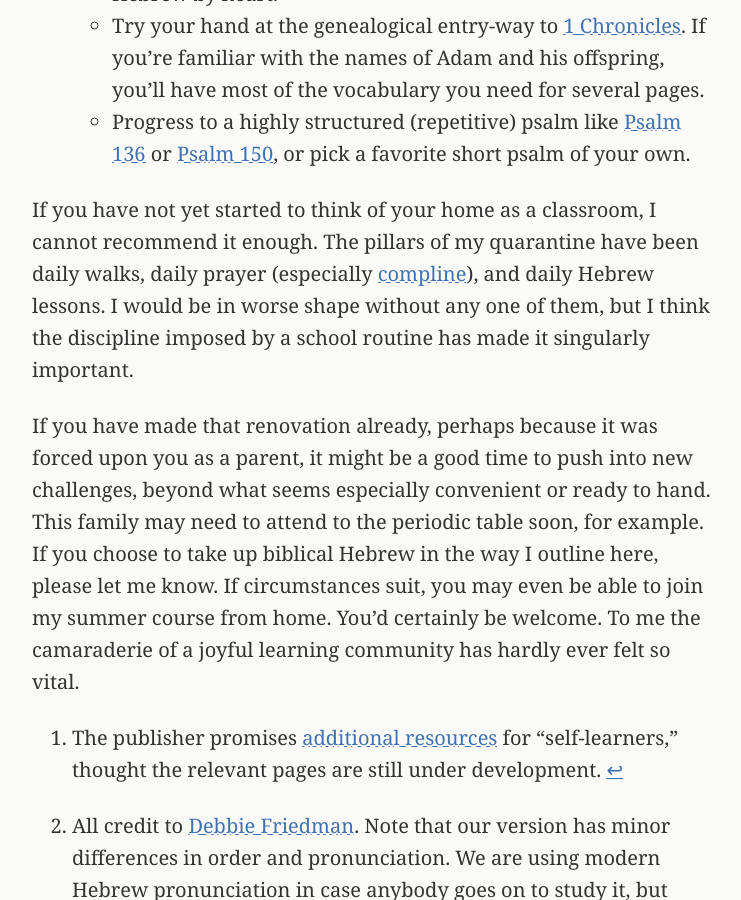
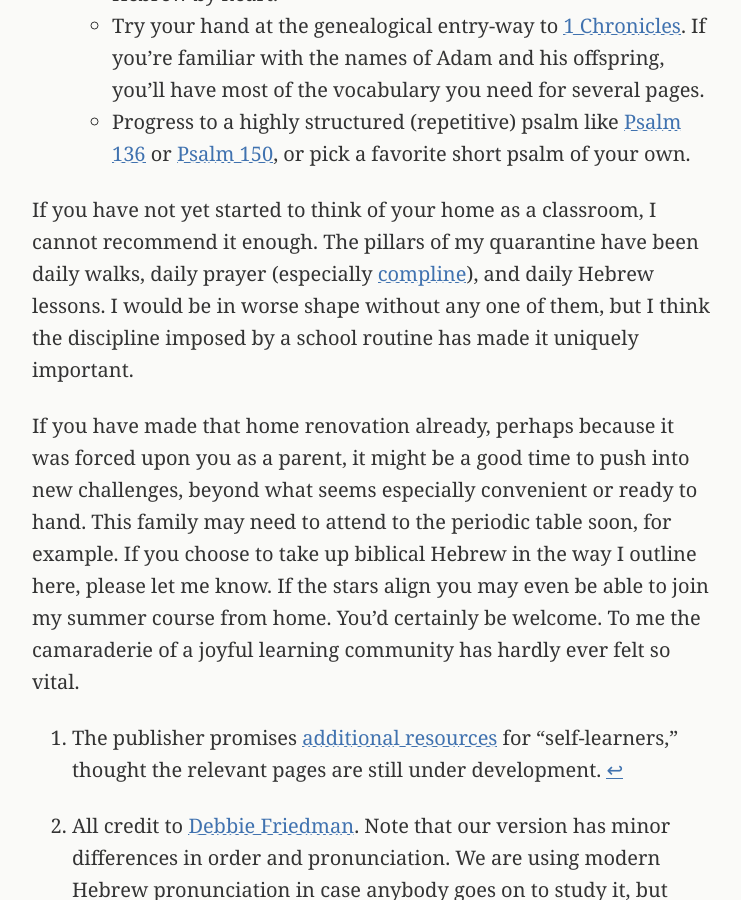
Before and after one commit to danieldriver/danieldriver.github.io, a Jekyll site: the page built from _posts/2020-04-27-hebrew-at-home.md, in a window 1280 px wide and 900 px high, scrolled down 2784 px. Shown: the whole window, without its empty margins (266-1007 px from the left). Built offline with Jekyll 4.4.1, drawn with Linux system fonts in a browser that asks for light colours; a script that is not in the unit is left out; some of the changed text lies outside the part shown.

Commit message:
fuss with diction

```diff
--- a/_posts/2020-04-27-hebrew-at-home.md
+++ b/_posts/2020-04-27-hebrew-at-home.md
@@ -85,15 +85,15 @@ If you have not yet started to think of your home as a classroom, I
 cannot recommend it enough. The pillars of my quarantine have been daily
 walks, daily prayer (especially [compline][]), and daily Hebrew lessons.
 I would be in worse shape without any one of them, but I think the
-discipline imposed by a school routine has made it singularly important.
+discipline imposed by a school routine has made it uniquely important.
 
-If you have made that renovation already, perhaps because it was forced
-upon you as a parent, it might be a good time to push into new
+If you have made that home renovation already, perhaps because it was
+forced upon you as a parent, it might be a good time to push into new
 challenges, beyond what seems especially convenient or ready to hand.
 This family may need to attend to the periodic table soon, for example.
 If you choose to take up biblical Hebrew in the way I outline here,
-please let me know. If circumstances suit, you may even be able to join
-my summer course from home. You'd certainly be welcome. To me the
+please let me know. If the stars align you may even be able to join my
+summer course from home. You'd certainly be welcome. To me the
 camaraderie of a joyful learning community has hardly ever felt so
 vital.
 
```
Also changed, not shown: other parts of _posts/2020-04-27-hebrew-at-home.md (+2 -2 lines).
